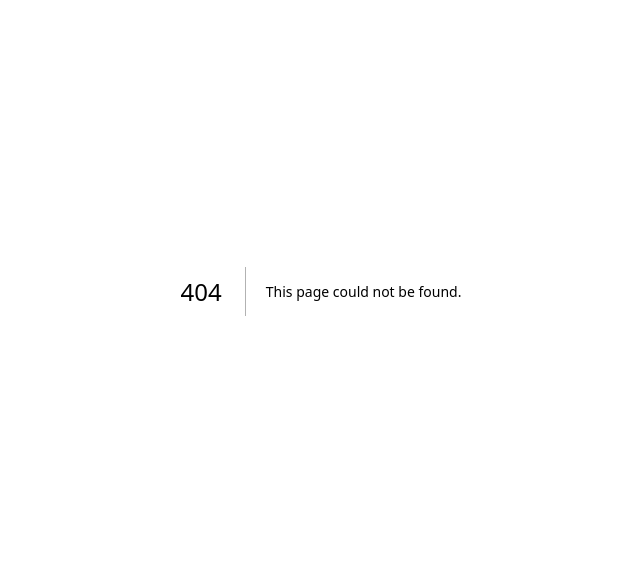
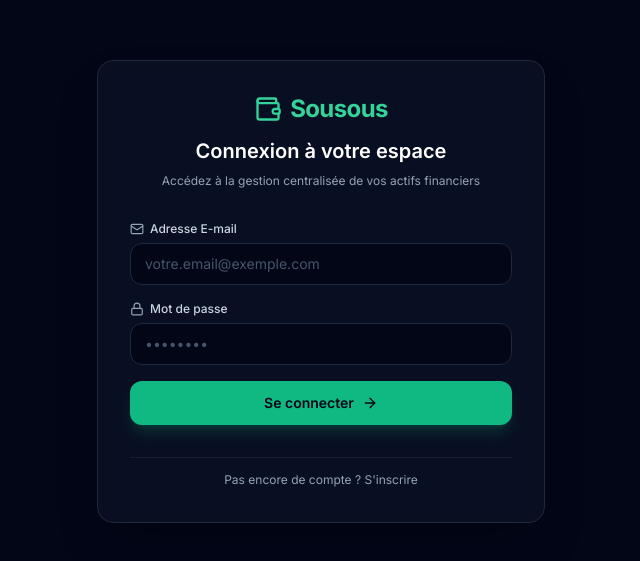
Before and after one commit to MartinAscouet/Sousous, a Next.js app: page /login in a window 1280 px wide. Before the commit this address had no page. Shown: the part 109-670 px from the top of the page, without its empty margins (319-959 px from the left). Built offline with nearby package versions, Linux system fonts and the light colour scheme; no server answers.

Commit message:
feat: add login and registration page with Supabase Auth

```diff
--- /dev/null
+++ b/src/app/(auth)/login/page.tsx
@@ -0,0 +1,155 @@
+"use client";
+
+import { useState } from "react";
+import { useRouter } from "next/navigation";
+import Link from "next/link";
+import { createClient } from "@/lib/supabase/client";
+import { Wallet, Mail, Lock, ArrowRight, Loader2 } from "lucide-react";
+
+export default function LoginPage() {
+  const [email, setEmail] = useState("");
+  const [password, setPassword] = useState("");
+  const [isSignUp, setIsSignUp] = useState(false);
+  const [loading, setLoading] = useState(false);
+  const [errorMsg, setErrorMsg] = useState<string | null>(null);
+  const [successMsg, setSuccessMsg] = useState<string | null>(null);
+
+  const router = useRouter();
+  const supabase = createClient();
+
+  const handleAuth = async (e: React.FormEvent) => {
+    e.preventDefault();
+    setLoading(true);
+    setErrorMsg(null);
+    setSuccessMsg(null);
+
+    try {
+      if (isSignUp) {
+        const { error } = await supabase.auth.signUp({
+          email,
+          password,
+        });
+
+        if (error) throw error;
+        setSuccessMsg(
+          "Compte créé avec succès ! Un e-mail de confirmation vous a été envoyé si requis."
+        );
+      } else {
+        const { error } = await supabase.auth.signInWithPassword({
+          email,
+          password,
+        });
+
+        if (error) throw error;
+        router.push("/dashboard");
+        router.refresh();
+      }
+    } catch (err: unknown) {
+      if (err instanceof Error) {
+        setErrorMsg(err.message);
+      } else {
+        setErrorMsg("Une erreur est survenue lors de l'authentification.");
+      }
+    } finally {
+      setLoading(false);
+    }
+  };
+
+  return (
+    <div className="min-h-screen bg-slate-950 text-slate-100 flex items-center justify-center p-4">
+      <div className="w-full max-w-md space-y-8 bg-slate-900/60 border border-slate-800 p-8 rounded-2xl backdrop-blur shadow-2xl">
+        {/* Logo & Header */}
+        <div className="text-center space-y-2">
+          <Link
+            href="/"
+            className="inline-flex items-center gap-2 text-emerald-400 font-bold text-2xl tracking-tight"
+          >
+            <Wallet className="w-7 h-7" />
+            <span>Sousous</span>
+          </Link>
+          <h1 className="text-xl font-semibold text-white">
+            {isSignUp ? "Créer un compte" : "Connexion à votre espace"}
+          </h1>
+          <p className="text-xs text-slate-400">
+            Accédez à la gestion centralisée de vos actifs financiers
+          </p>
+        </div>
+
+        {/* Message Notifications */}
+        {errorMsg && (
+          <div className="p-3 text-xs rounded-lg bg-red-500/10 border border-red-500/30 text-red-400">
+            {errorMsg}
+          </div>
+        )}
+        {successMsg && (
+          <div className="p-3 text-xs rounded-lg bg-emerald-500/10 border border-emerald-500/30 text-emerald-300">
+            {successMsg}
+          </div>
+        )}
+
+        {/* Form */}
+        <form onSubmit={handleAuth} className="space-y-4">
+          <div className="space-y-1.5">
+            <label className="text-xs font-medium text-slate-300 flex items-center gap-1.5">
+              <Mail className="w-3.5 h-3.5 text-slate-400" /> Adresse E-mail
+            </label>
+            <input
+              type="email"
+              required
+              value={email}
+              onChange={(e) => setEmail(e.target.value)}
+              placeholder="votre.email@exemple.com"
+              className="w-full px-3.5 py-2.5 rounded-lg bg-slate-950 border border-slate-800 text-sm text-slate-100 placeholder:text-slate-600 focus:outline-none focus:ring-2 focus:ring-emerald-500/50 focus:border-emerald-500"
+            />
+          </div>
+
+          <div className="space-y-1.5">
+            <label className="text-xs font-medium text-slate-300 flex items-center gap-1.5">
+              <Lock className="w-3.5 h-3.5 text-slate-400" /> Mot de passe
+            </label>
+            <input
+              type="password"
+              required
+              minLength={6}
+              value={password}
+              onChange={(e) => setPassword(e.target.value)}
+              placeholder="••••••••"
+              className="w-full px-3.5 py-2.5 rounded-lg bg-slate-950 border border-slate-800 text-sm text-slate-100 placeholder:text-slate-600 focus:outline-none focus:ring-2 focus:ring-emerald-500/50 focus:border-emerald-500"
+            />
+          </div>
+
+          <button
+            type="submit"
+            disabled={loading}
+            className="w-full py-3 px-4 rounded-xl bg-emerald-500 hover:bg-emerald-400 text-slate-950 font-semibold text-sm transition-all shadow-lg shadow-emerald-500/20 flex items-center justify-center gap-2 disabled:opacity-50"
+          >
+            {loading ? (
+              <Loader2 className="w-4 h-4 animate-spin" />
+            ) : (
+              <>
+                {isSignUp ? "S'inscrire" : "Se connecter"} <ArrowRight className="w-4 h-4" />
+              </>
+            )}
+          </button>
+        </form>
+
+        {/* Toggle Mode */}
+        <div className="text-center pt-2 border-t border-slate-800/60">
+          <button
+            type="button"
+            onClick={() => {
+              setIsSignUp(!isSignUp);
+              setErrorMsg(null);
+              setSuccessMsg(null);
+            }}
+            className="text-xs text-slate-400 hover:text-emerald-400 transition-colors"
+          >
+            {isSignUp
+              ? "Vous avez déjà un compte ? Se connecter"
+              : "Pas encore de compte ? S'inscrire"}
+          </button>
+        </div>
+      </div>
+    </div>
+  );
+}
```
